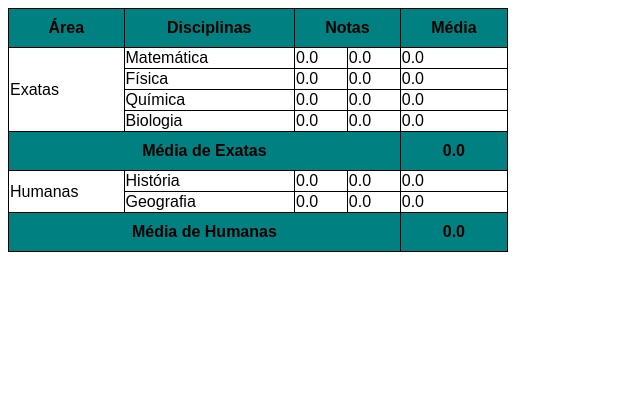
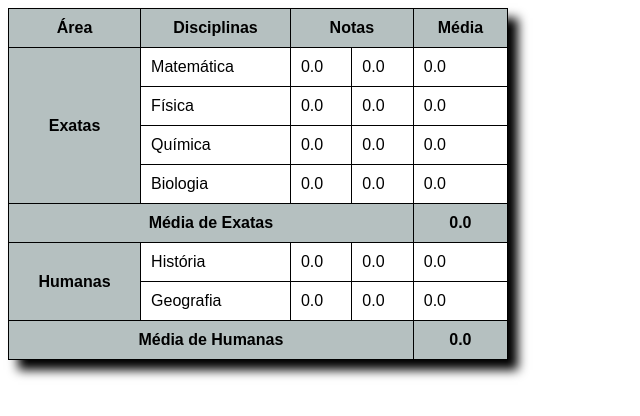
Before and after one commit to DayronTi/HTML-CSS, a plain HTML site: page Exercicios/ex. 023/desafio/des003.html in a window 1280 px wide. Shown: the whole page, without its empty margins (0-640 px from the left). Drawn offline with Linux system fonts and the light colour scheme.

Commit message:
exerciío23

```diff
--- a/Exercicios/ex. 023/desafio/des003.html
+++ b/Exercicios/ex. 023/desafio/des003.html
@@ -13,6 +13,7 @@
         table {
             width: 500px;
             border-collapse: collapse;
+            box-shadow: 10px 10px 10px black;
         }
 
         td, tr, th {
@@ -21,8 +22,19 @@
 
         th {
             padding: 10px;
-            background-color: teal;
+            background-color: rgb(181, 192, 192);
         }
+
+        td {
+            padding: 10px;
+        }
+
+        .titulo {
+            background-color: rgb(181, 192, 192);
+            text-align: center;
+            font-weight: bolder;
+        }
+
     </style>
 </head>
 <body>
@@ -42,7 +54,7 @@
             </th>
         </tr>
         <tr>
-            <td rowspan="4">
+            <td rowspan="4" class="titulo">
                 Exatas
             </td>
             <td>
@@ -109,7 +121,7 @@
             </th>
         </tr>
         <tr>
-            <td rowspan="2">
+            <td rowspan="2" class="titulo">
                 Humanas
             </td>
             <td>
```
